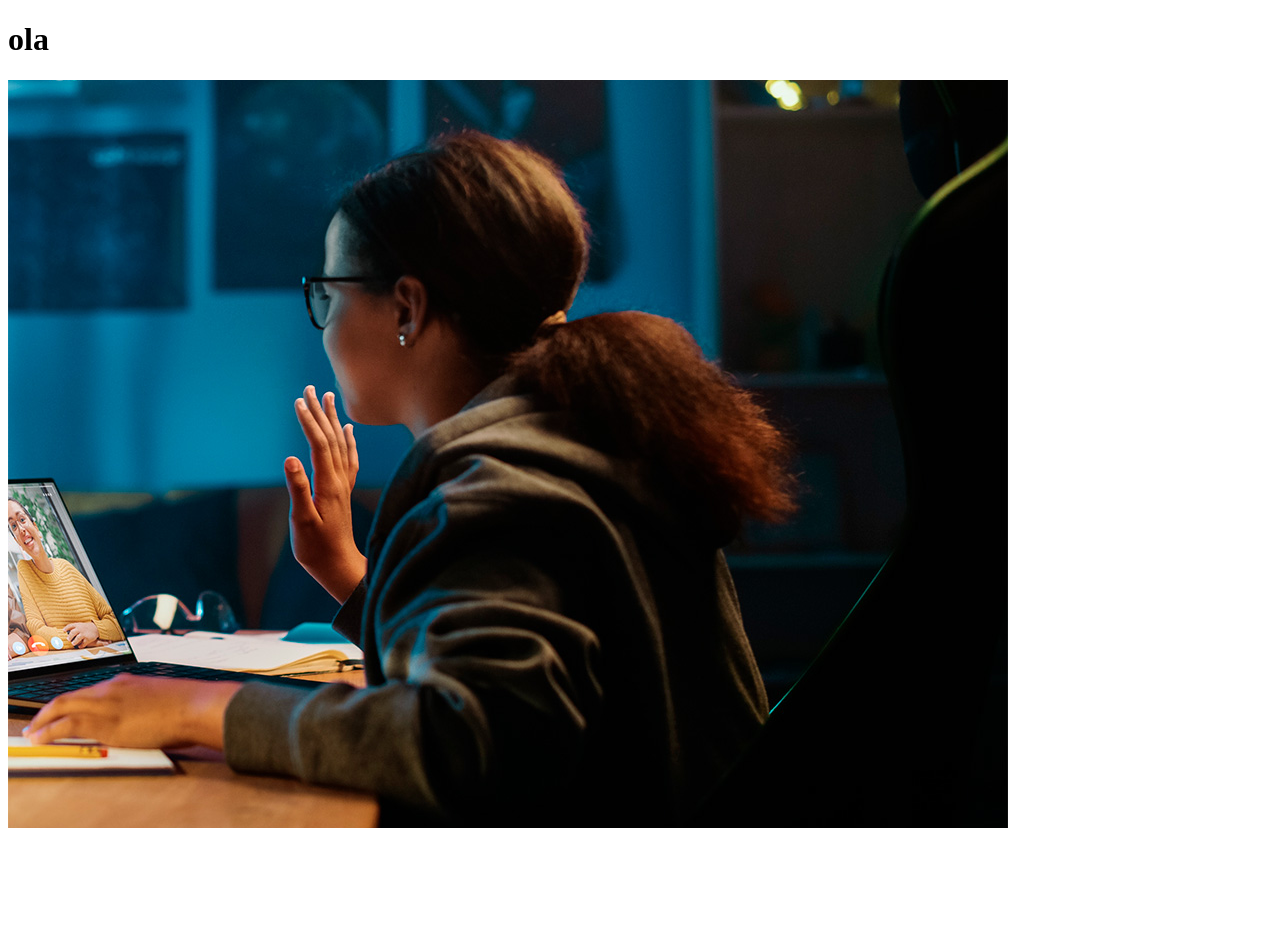
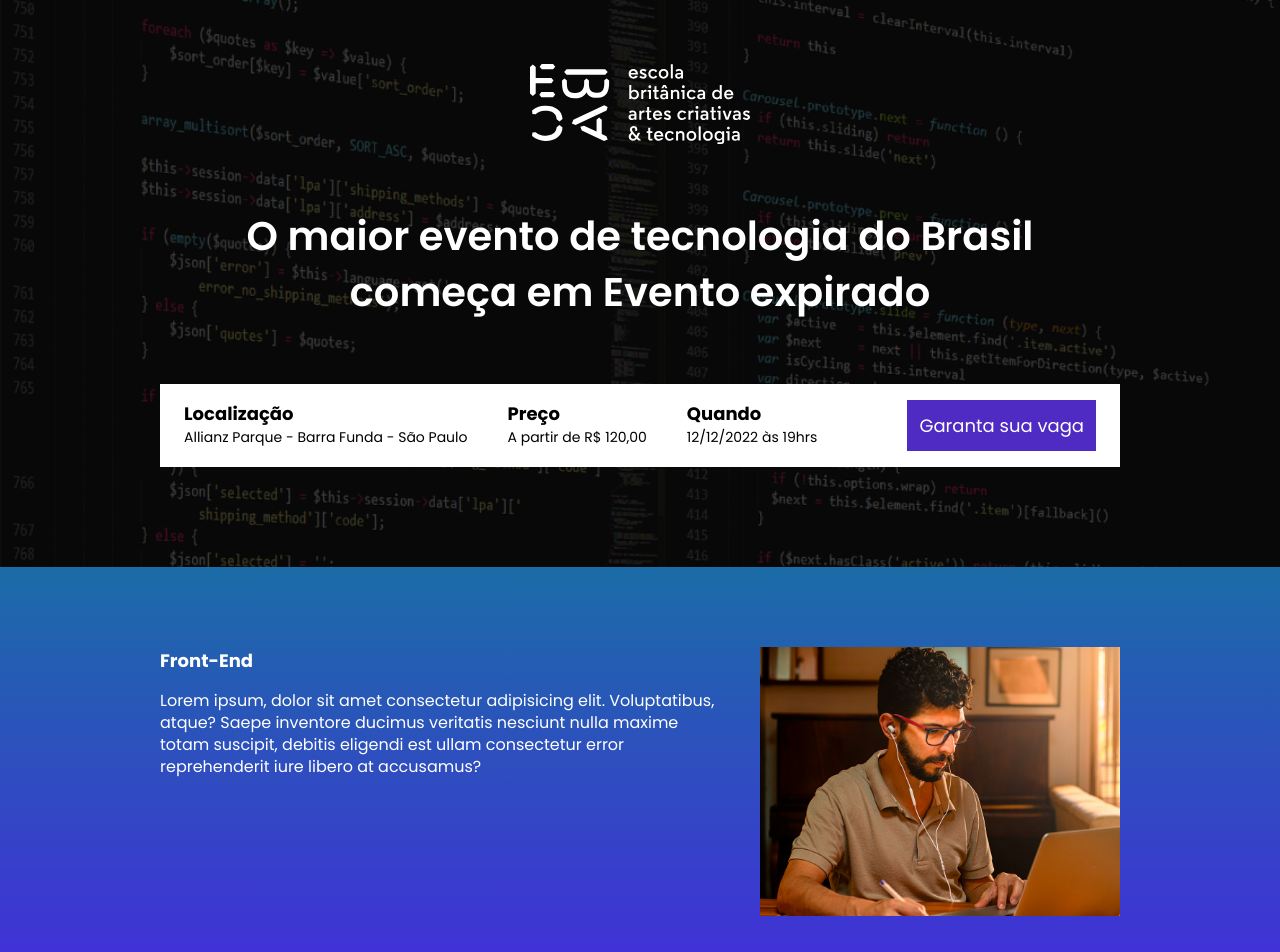
Before and after one commit to annacbsdev/ebac_tech_talks, a website built with Parcel: page src/index.html in a window 1280 px wide. Shown: the top 952 px of the page. Before the commit the page ends 840 px from the top, so only its background shows below. Built offline with nearby package versions, Linux system fonts and the light colour scheme.

Commit message:
adicionando o conteúdo

```diff
--- a/package.json
+++ b/package.json
@@ -2,9 +2,9 @@
   "name": "landingpage",
   "version": "1.0.0",
   "description": "",
-  "main": "index.js",
   "scripts": {
     "dev": "parcel src/index.html src/styles/main.scss src/script/main.js",
+    "build": "parcel build  src/index.html",
     "test": "echo \"Error: no test specified\" && exit 1"
   },
   "keywords": [],
--- a/src/index.html
+++ b/src/index.html
@@ -1,14 +1,85 @@
 <!DOCTYPE html>
-<html lang="en">
+<html lang="pt-br">
+
 <head>
     <meta charset="UTF-8">
     <meta name="viewport" content="width=device-width, initial-scale=1.0">
-    <title>Document</title>
+    <title>EBAC Tech Talks</title>
     <link rel="stylesheet" href="styles/main.scss">
+    <link rel="preconnect" href="https://fonts.googleapis.com">
+    <link rel="preconnect" href="https://fonts.gstatic.com" crossorigin>
+    <link
+        href="https://fonts.googleapis.com/css2?family=Poppins:ital,wght@0,100;0,200;0,300;0,400;0,500;0,600;0,700;0,800;0,900;1,100;1,200;1,300;1,400;1,500;1,600;1,700;1,800;1,900&display=swap"
+        rel="stylesheet">
+    <link rel="stylesheet" href="https://unpkg.com/aos@next/dist/aos.css" />
 </head>
+
 <body>
-    <h1>ola</h1>
-    <img src="./images/backend.png" alt="">
+
+    <header class="hero">
+        <div class="container">
+            <img class="hero__logo" src="./images/ebac_logo.svg" alt="Logo da Ebac">
+            <p class="hero__text">
+                O maior evento de tecnologia do Brasil começa em <span id="contador"></span>
+            </p>
+            <div class="infos-bar">
+                <ul class="infos-bar__infos">
+                    <li class="infos-bar__infos__item">
+                        <b>Localização</b>
+                        Allianz Parque - Barra Funda - São Paulo
+                    </li>
+                    <li class="infos-bar__infos__item">
+                        <b>Preço</b>
+                        A partir de R$ 120,00
+                    </li>
+                    <li class="infos-bar__infos__item">
+                        <b>Quando</b>
+                        12/12/2022 às 19hrs
+                    </li>
+                </ul>
+                <a href="#" class="button button--primary">Garanta sua vaga</a>
+            </div>
+        </div>
+    </header>
+    <section class="event event--frontend">
+        <div class="container" data-aos="fade-right">
+            <div class="event__details">
+                <h2 class="event__details__title">Front-End</h2>
+                <p class="event__details__description">Lorem ipsum, dolor sit amet consectetur adipisicing elit. Voluptatibus, atque? Saepe inventore ducimus veritatis nesciunt nulla maxime totam suscipit, debitis eligendi est ullam consectetur error reprehenderit iure libero at accusamus?</p>
+            </div>
+            <img class="event__image" src="./images/frontend.png" alt="Front-End">
+        </div>
+    </section>
+    <section class="event event--ux-ui event--image-left" >
+        <div class="container" data-aos="fade-left">
+            <div class="event__details">
+                <h2 class="event__details__title">UX & UI</h2>
+                <p class="event__details__description">Lorem ipsum, dolor sit amet consectetur adipisicing elit. Voluptatibus, atque? Saepe inventore ducimus veritatis nesciunt nulla maxime totam suscipit, debitis eligendi est ullam consectetur error reprehenderit iure libero at accusamus?</p>
+            </div>
+            <img class="event__image" src="./images/ui-ux.png" alt="UX e UI">
+        </div>
+    </section>
+    <section class="event event--data">
+        <div class="container" data-aos="fade-right">
+            <div class="event__details">
+                <h2 class="event__details__title">Data Science</h2>
+                <p class="event__details__description">Lorem ipsum, dolor sit amet consectetur adipisicing elit. Voluptatibus, atque? Saepe inventore ducimus veritatis nesciunt nulla maxime totam suscipit, debitis eligendi est ullam consectetur error reprehenderit iure libero at accusamus?</p>
+            </div>
+            <img class="event__image" src="./images/data.png" alt="Data sciente">
+        </div>
+    </section>
+    <section class="event event--backend event--image-left">
+        <div class="container" data-aos="fade-left">
+            <div class="event__details">
+                <h2 class="event__details__title">Back-End</h2>
+                <p class="event__details__description">Lorem ipsum, dolor sit amet consectetur adipisicing elit. Voluptatibus, atque? Saepe inventore ducimus veritatis nesciunt nulla maxime totam suscipit, debitis eligendi est ullam consectetur error reprehenderit iure libero at accusamus?</p>
+            </div>
+            <img class="event__image" src="./images/backend.png" alt="Back-End">
+        </div>
+    </section>
+
+    <script src="https://unpkg.com/aos@next/dist/aos.js"></script>
     <script src="script/main.js"></script>
 </body>
+
 </html>
--- a/src/script/main.js
+++ b/src/script/main.js
@@ -0,0 +1,24 @@
+AOS.init();
+
+const dataEvento = new Date("Mar 12, 2024 19:00:00")
+
+const timeStampDoEvento = dataEvento.getTime()
+
+const contaAsHoras = setInterval(function(){
+    const agora = new Date();
+    const timeStampAtual = agora.getTime()
+
+    const distanciaAteOEvento =  timeStampDoEvento - timeStampAtual;
+
+    const diasAteOEvento =  Math.floor(distanciaAteOEvento / (1000 * 60 * 60 * 24))
+    const horasAteOEvento = Math.floor((distanciaAteOEvento % (1000 * 60 * 60 * 24)) / (1000 *60 *60))
+    const minutosAteOEvento = Math.floor((distanciaAteOEvento % (1000 *60 *60))/ (1000 *60))
+    const segundosAteOEvento = Math.floor((distanciaAteOEvento % (1000 *60))/ (1000))
+
+    document.getElementById('contador').innerHTML = `${diasAteOEvento}d ${horasAteOEvento}h ${minutosAteOEvento}m ${segundosAteOEvento}s`
+
+    if(distanciaAteOEvento < 0){
+        clearInterval(contaAsHoras)
+        document.getElementById('contador').innerHTML = 'Evento expirado'
+    }
+}, 1000)
--- /dev/null
+++ b/src/styles/_event.scss
@@ -0,0 +1,58 @@
+@use 'var';
+
+.event{
+    padding: 80px 0;
+
+    &--frontend{
+        background-image: linear-gradient(var.$blue1, var.$blue2);
+    }
+    &--ux-ui{
+        background-image: linear-gradient(var.$blue2, var.$pink);
+    }
+    &--data{
+        background-image: linear-gradient(var.$pink, var.$yellow);
+    }
+    &--backend{
+        background-image: linear-gradient(var.$yellow, var.$pink);
+    }
+
+    &--image-left{
+        .container{
+            flex-direction: row-reverse;
+        }
+    }
+
+    .container{
+        display: flex;
+        gap: 40px
+    }
+    &__image{
+        max-width: 360px;
+    }
+    &__details{
+
+        &__title{
+            font-size: 18px;
+            font-weight: bold;
+            margin-bottom: 16px;
+        }
+        &__description{
+            line-height: 22px;
+        }
+    }
+
+    @media (max-width:640px){
+        .container{
+            display: block;
+        }
+
+        &__image{
+            width: 100%;
+        }
+
+        &__details{
+            margin-right: 0;
+            margin-bottom: 16px;
+        }
+    }
+}
--- /dev/null
+++ b/src/styles/_hero.scss
@@ -0,0 +1,51 @@
+.hero {
+    padding: 64px 0 100px 0;
+    background-image: url('../images/fundo.png');
+    background-repeat: no-repeat;
+    background-size: cover;
+    position: relative;
+
+    .container{
+        position: relative;
+    }
+
+    &::before{
+        position: absolute;
+        top: 0;
+        left: 0;
+        width: 100%;
+        height: 100%;
+        background-color: black;
+        opacity: 0.7;
+        content: '';
+    }
+
+    &__logo{
+        margin: 0 auto;
+        height: 80px;
+        display: block;
+    }
+
+    &__text{
+        margin: 64px 0;
+        font-size: 40px;
+        line-height: 56px;
+        font-weight: 600;
+        text-align: center;
+    }
+
+     @media (max-width:640px){
+
+        padding: 40px 0;
+
+        &__logo{
+            height: 40px;
+        }
+
+        &__text{
+            font-size: 22px;
+            line-height: 24px;
+            margin: 24px 0;
+        }
+     }
+}
--- /dev/null
+++ b/src/styles/_var.scss
@@ -0,0 +1,6 @@
+
+
+$blue1: #1B6CA7;
+$blue2: #442BDB;
+$pink: #89223b;
+$yellow: #9c791d;
--- /dev/null
+++ b/src/styles/components/_buttons.scss
@@ -0,0 +1,23 @@
+.button{
+    padding: 12px;
+    font-size: 18px;
+    text-decoration: none;
+    text-align: center;
+    white-space: nowrap;
+
+    &--primary{
+        color: white;
+        background-color: #4F2AC3;        ;
+    }
+
+    @media (max-width: 640px){
+        display: block;
+        width: 100%;
+
+    }
+    @media (max-width: 1024px){
+        display: flex;
+        align-items: center;
+
+    }
+}
--- /dev/null
+++ b/src/styles/components/_infos_bar.scss
@@ -0,0 +1,38 @@
+.infos-bar{
+    padding: 16px 24px;
+    background-color: white;
+    display: flex;
+    justify-content: space-between;
+    &__infos{
+        display: flex;
+        gap: 40px;
+        &__item{
+
+            font-size: 14px;
+            color: black;
+            b{
+                font-size: 18px;
+                display: block;
+                color: black;
+            }
+        }
+    }
+
+    @media (max-width: 640px){
+        display: block;
+        &__infos{
+            display: block;
+            &__item{
+                margin-bottom: 24px;
+            }
+        }
+    }
+
+    @media (max-width: 1024px){
+
+        &__infos{
+            gap: 16px;
+        }
+
+    }
+}
--- a/src/styles/main.scss
+++ b/src/styles/main.scss
@@ -0,0 +1,30 @@
+@use 'hero';
+@use 'components/infos_bar';
+@use 'components/buttons';
+@use 'event';
+@use 'var';
+
+*{
+    margin: 0;
+    padding: 0;
+    box-sizing: border-box;
+    font-family: 'Poppins', sans-serif;
+    color: white;
+    list-style: none;
+}
+
+.container{
+    max-width: 960px;
+    width: 100%;
+    margin: 0 auto;
+
+
+    @media (max-width: 640px) {
+        max-width: 80%;
+    }
+
+    @media (max-width: 1024px){
+        max-width: 90%;
+    }
+
+}
```
